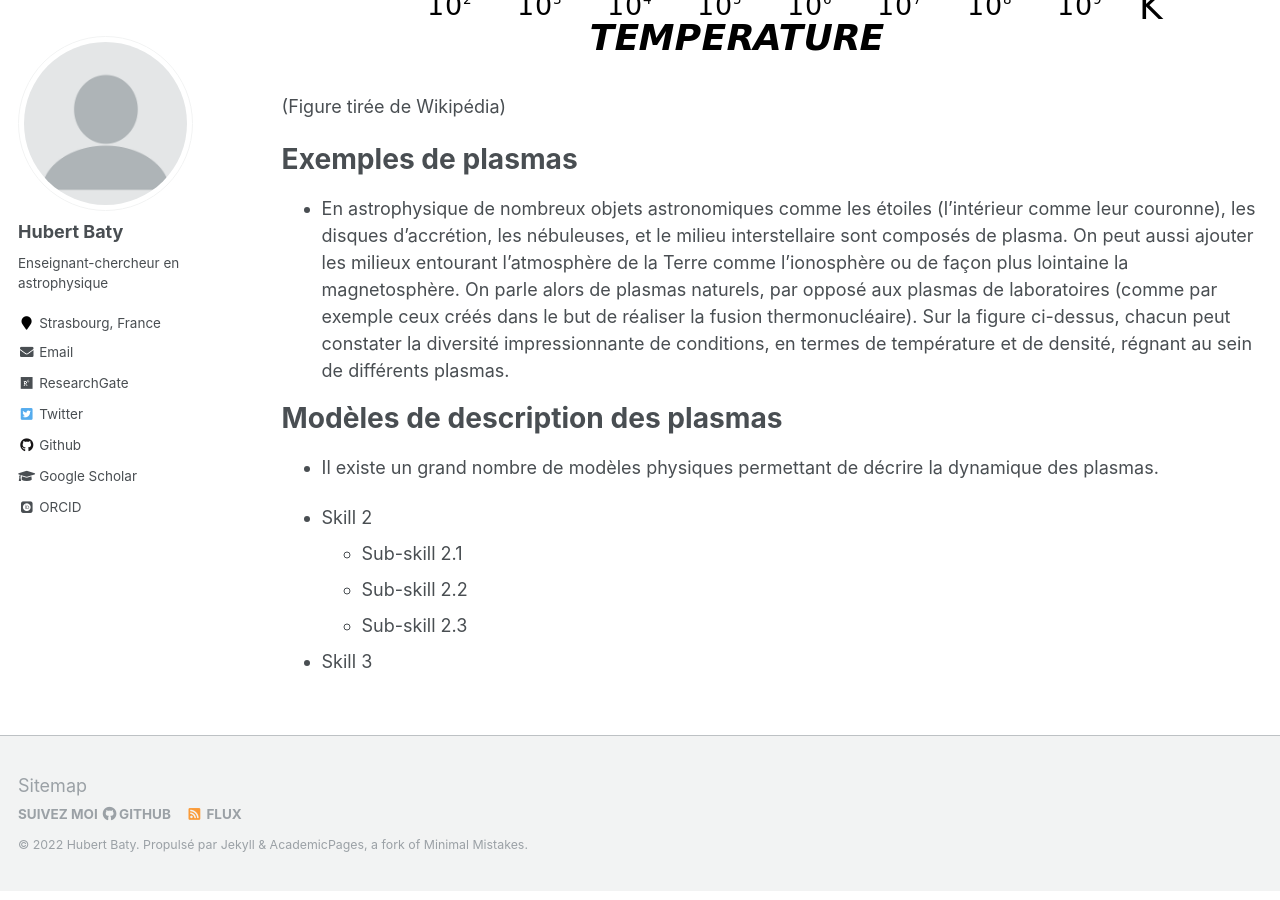
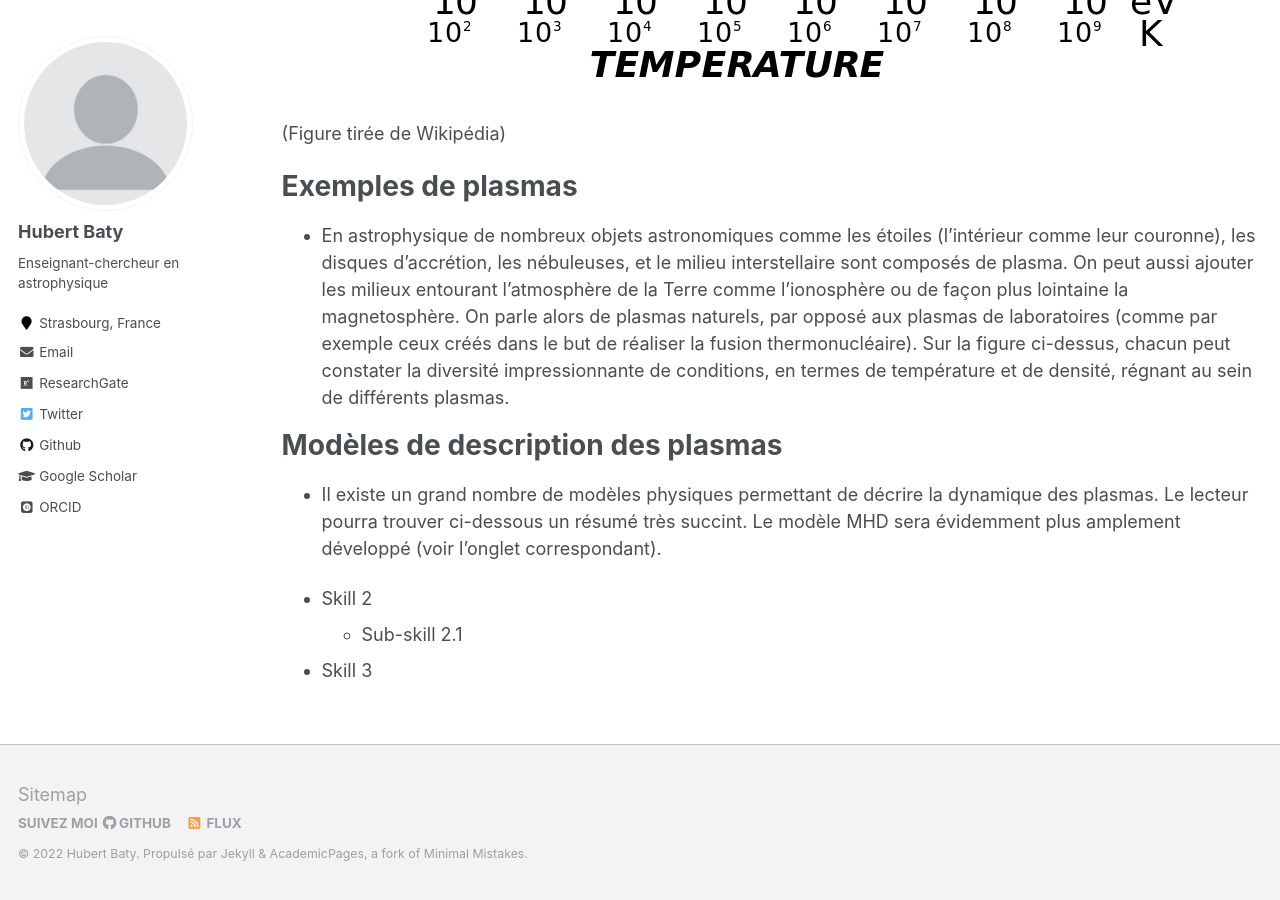
Before and after one commit to hubertbaty/hubertbaty.github.io, a Jekyll site: the page built from _pages/plasma.md, in a window 1280 px wide and 900 px high, scrolled down 2315 px. Built offline with Jekyll 4.4.1, drawn with Linux system fonts in a browser that asks for light colours; some web fonts are replaced; formulas are drawn with MathJax 3; some of the changed text lies outside the part shown.

Commit message:
Update plasma.md

```diff
--- a/_pages/plasma.md
+++ b/_pages/plasma.md
@@ -46,10 +46,8 @@ thermonucléaire). Sur la figure ci-dessus, chacun peut constater la diversité
 
 Modèles de description des plasmas
 ======
-* Il existe un grand nombre de modèles physiques permettant de décrire la dynamique des plasmas.
+* Il existe un grand nombre de modèles physiques permettant de décrire la dynamique des plasmas. Le lecteur pourra trouver ci-dessous un résumé très succint. Le modèle MHD sera évidemment plus amplement développé (voir l'onglet correspondant).
 
 * Skill 2
   * Sub-skill 2.1
-  * Sub-skill 2.2
-  * Sub-skill 2.3
 * Skill 3
```
Also changed, not shown: other parts of _pages/plasma.md (+1 -1 lines).
